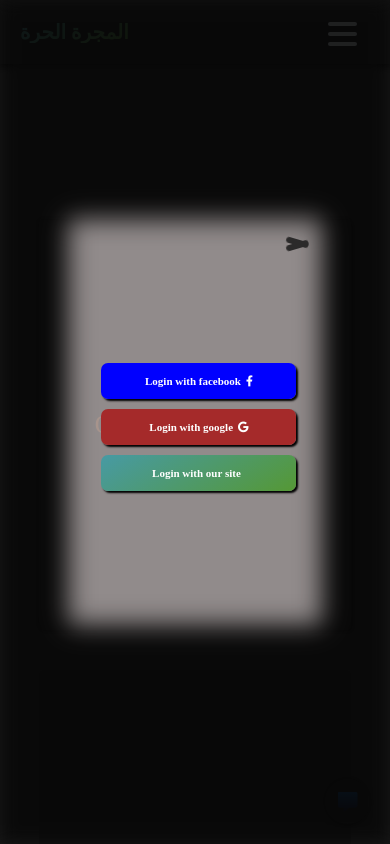
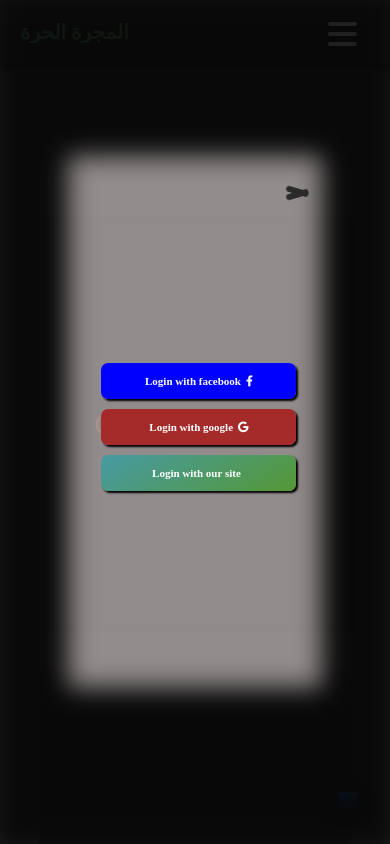
Before and after one commit to ammaralazie/CRM_for_sales_company, a Django app: page / in a window 390 px wide. Run offline with Django 3.2, Linux system fonts and the light colour scheme; data comes from the database, SQL or seed files in the repository; some libraries are stand-ins or nearby versions.

Commit message:
update SWL

```diff
--- a/static/css/SWL.css
+++ b/static/css/SWL.css
@@ -62,11 +62,11 @@
 @media screen and (max-width:777px){
     .cover_login {
         width: 65%;
-        height: 48%;
+        height: 63%;
     }
 
     .close_span.close_show {
-        top: 27%;
+        top: 21%;
         width: 46px;
         right: 17%;
     }
```
